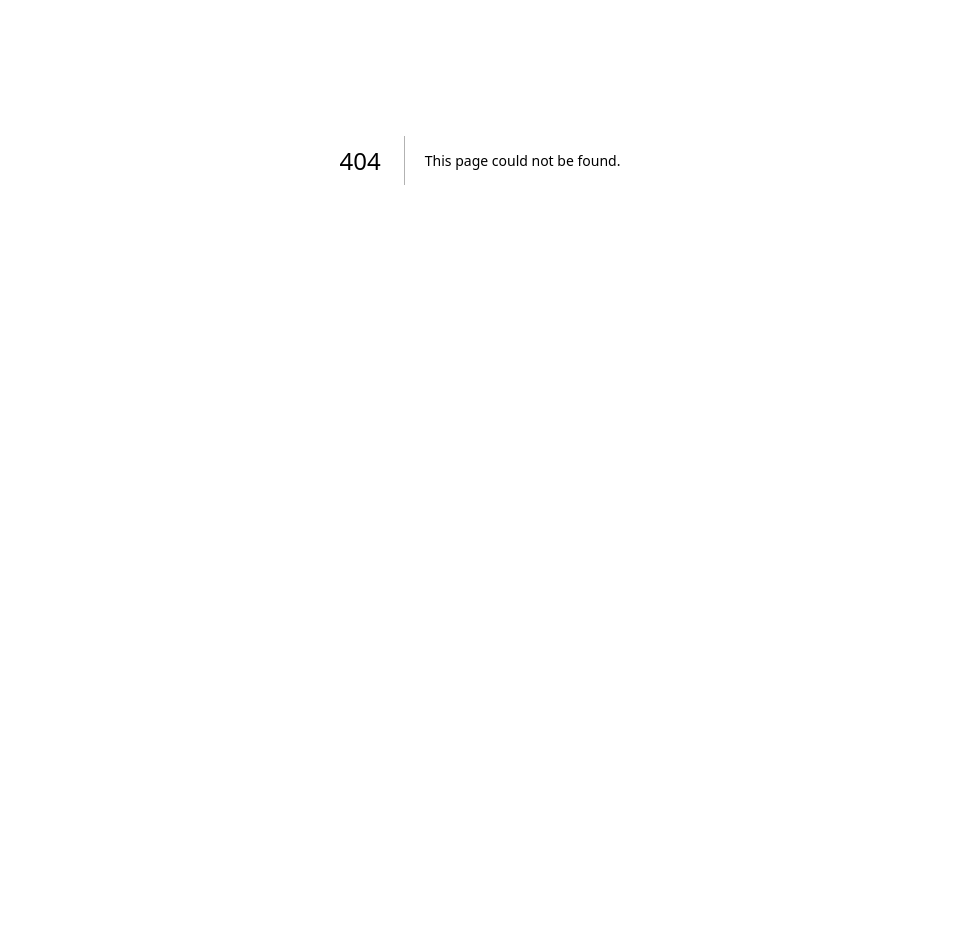
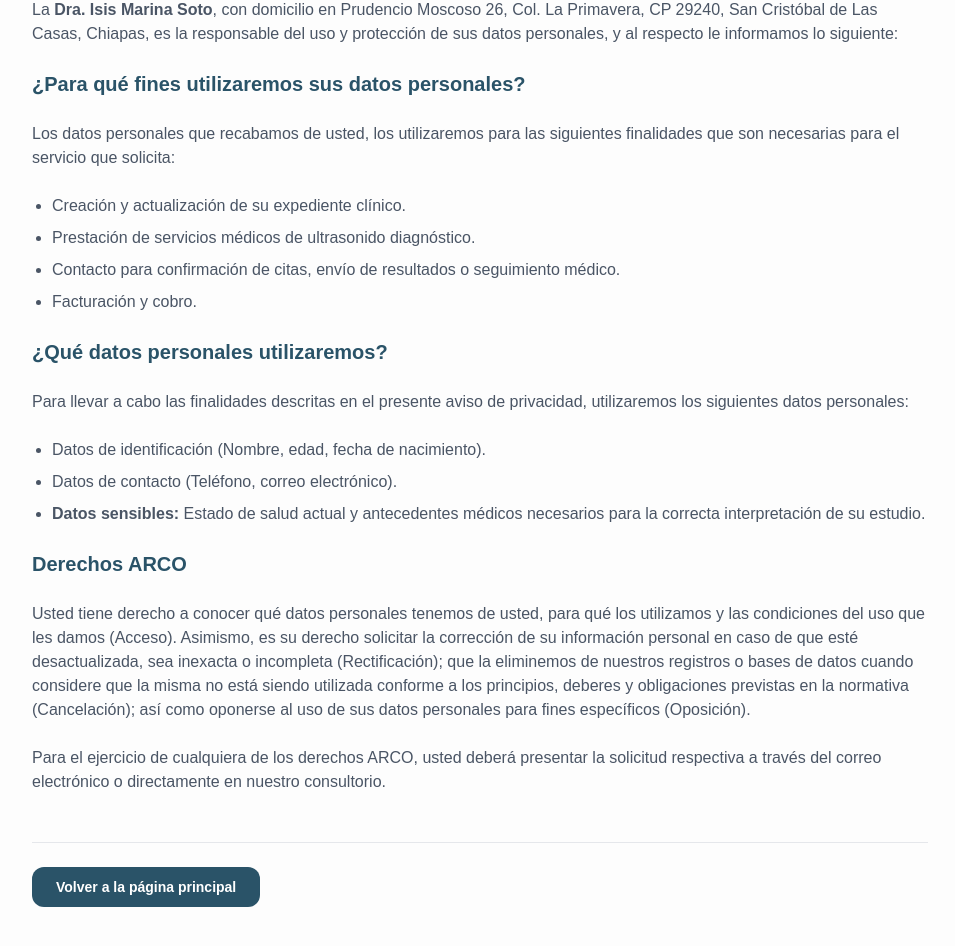
Before and after one commit to randyasp-sketch/dra-isis-ultrasonido, a Next.js app: page /aviso-de-privacidad in a window 1280 px wide. Before the commit this address had no page. Shown: the part 240-1186 px from the top of the page, without its empty margins (160-1115 px from the left). Before the commit the page ends 800 px from the top, so only its background shows below. Built offline with nearby package versions, Linux system fonts and the light colour scheme.

Commit message:
Feat: Agregando pagina de Aviso de Privacidad

```diff
--- /dev/null
+++ b/app/aviso-de-privacidad/page.tsx
@@ -0,0 +1,59 @@
+import Link from "next/link";
+
+export default function AvisoPrivacidad() {
+  return (
+    <main className="min-h-screen bg-[#FDFDFD] py-16 px-6 md:px-12 lg:px-24">
+      <div className="max-w-4xl mx-auto space-y-8">
+        {/* Botón de Regresar */}
+        <Link href="/" className="inline-flex items-center text-[#9E3A4D] font-bold text-sm hover:underline mb-8">
+          ← Regresar al inicio
+        </Link>
+
+        <h1 className="text-3xl md:text-4xl font-bold text-[#2A5368]">Aviso de Privacidad Integral</h1>
+
+        <div className="prose prose-slate max-w-none text-gray-600 space-y-6">
+          <p className="font-bold">Última actualización: Marzo 2026</p>
+
+          <p>
+            La <strong>Dra. Isis Marina Soto</strong>, con domicilio en Prudencio Moscoso 26, Col. La Primavera, CP 29240, San Cristóbal de Las Casas, Chiapas, es la responsable del uso y protección de sus datos personales, y al respecto le informamos lo siguiente:
+          </p>
+
+          <h3 className="text-xl font-bold text-[#2A5368]">¿Para qué fines utilizaremos sus datos personales?</h3>
+          <p>
+            Los datos personales que recabamos de usted, los utilizaremos para las siguientes finalidades que son necesarias para el servicio que solicita:
+          </p>
+          <ul className="list-disc pl-5 space-y-2">
+            <li>Creación y actualización de su expediente clínico.</li>
+            <li>Prestación de servicios médicos de ultrasonido diagnóstico.</li>
+            <li>Contacto para confirmación de citas, envío de resultados o seguimiento médico.</li>
+            <li>Facturación y cobro.</li>
+          </ul>
+
+          <h3 className="text-xl font-bold text-[#2A5368]">¿Qué datos personales utilizaremos?</h3>
+          <p>
+            Para llevar a cabo las finalidades descritas en el presente aviso de privacidad, utilizaremos los siguientes datos personales:
+          </p>
+          <ul className="list-disc pl-5 space-y-2">
+            <li>Datos de identificación (Nombre, edad, fecha de nacimiento).</li>
+            <li>Datos de contacto (Teléfono, correo electrónico).</li>
+            <li><strong>Datos sensibles:</strong> Estado de salud actual y antecedentes médicos necesarios para la correcta interpretación de su estudio.</li>
+          </ul>
+
+          <h3 className="text-xl font-bold text-[#2A5368]">Derechos ARCO</h3>
+          <p>
+            Usted tiene derecho a conocer qué datos personales tenemos de usted, para qué los utilizamos y las condiciones del uso que les damos (Acceso). Asimismo, es su derecho solicitar la corrección de su información personal en caso de que esté desactualizada, sea inexacta o incompleta (Rectificación); que la eliminemos de nuestros registros o bases de datos cuando considere que la misma no está siendo utilizada conforme a los principios, deberes y obligaciones previstas en la normativa (Cancelación); así como oponerse al uso de sus datos personales para fines específicos (Oposición).
+          </p>
+          <p>
+            Para el ejercicio de cualquiera de los derechos ARCO, usted deberá presentar la solicitud respectiva a través del correo electrónico o directamente en nuestro consultorio.
+          </p>
+        </div>
+
+        <div className="pt-8 border-t border-gray-200 mt-12">
+           <Link href="/" className="px-6 py-3 bg-[#2A5368] text-white rounded-xl font-bold text-sm hover:bg-[#1f3e4e] transition-colors">
+             Volver a la página principal
+           </Link>
+        </div>
+      </div>
+    </main>
+  );
+}
--- a/app/page.tsx
+++ b/app/page.tsx
@@ -451,7 +451,16 @@ export default function Home() {
 
           <span className="block opacity-60">Cofepris: 2507025036X00097</span>
         </div>
+{/* ... código anterior del footer ... */}
 
+<span className="block opacity-60">Cofepris: 2507025036X00097</span>
+
+{/* AGREGA ESTO AQUÍ ABAJO */}
+<Link href="/aviso-de-privacidad" className="block mt-4 text-[9px] text-gray-400 underline hover:text-[#9E3A4D] transition-colors">
+  Aviso de Privacidad
+</Link>
+
+{/* ... código siguiente del footer (Firma GENEM) ... */}
         {/* Firma GENEM */}
         <div className="flex flex-col items-center gap-3">
           <p className="text-[9px] font-black text-gray-300 uppercase tracking-widest">Powered by</p>
```
